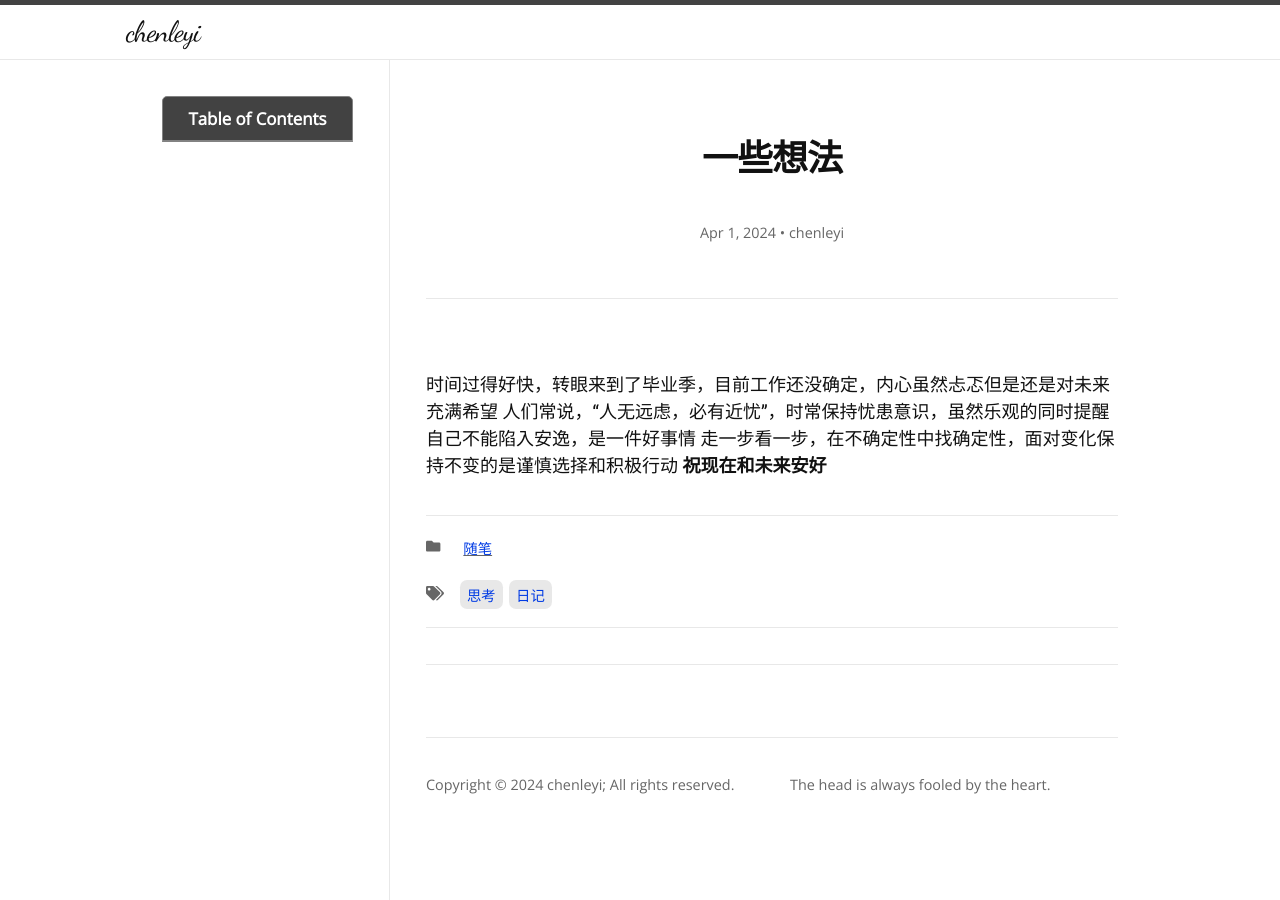
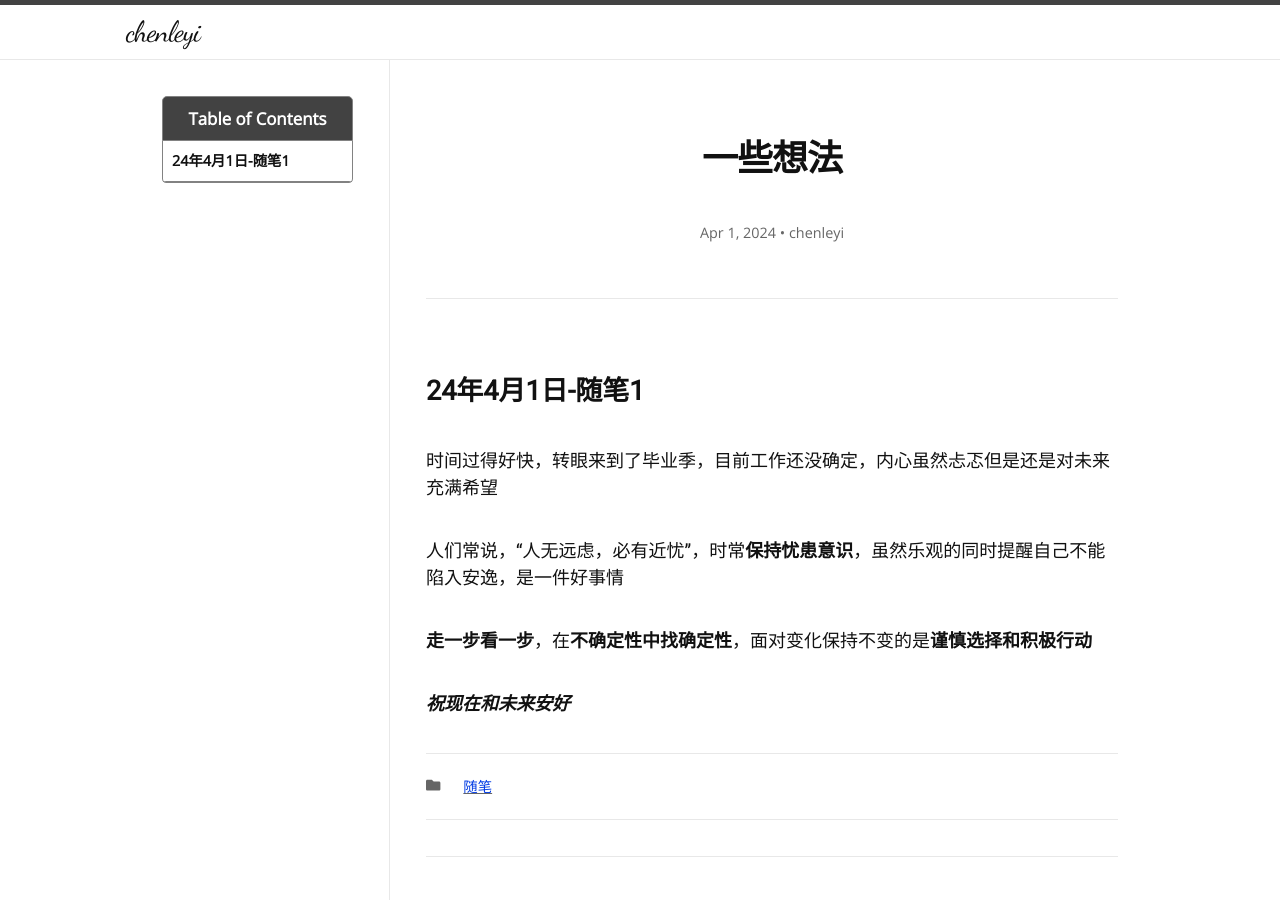
Before and after one commit to realChrisChen/realChrisChen.github.io, a Jekyll site: the page built from _posts/2024-04-01-一些思绪.md, in a window 1280 px wide. Built offline with Jekyll 4.4.1, drawn with Linux system fonts in a browser that asks for light colours; nearby versions of some CDN libraries; some web fonts are replaced.

Commit message:
a little bit modification

```diff
--- a/_posts/2024-04-01-一些思绪.md
+++ b/_posts/2024-04-01-一些思绪.md
@@ -3,12 +3,16 @@ layout: post
 toc: true
 title: "一些想法"
 categories: 随笔
-tags: [思考, 日记]
+tags:
 author:
   - chenleyi
 ---
+## 24年4月1日-随笔1
 
 时间过得好快，转眼来到了毕业季，目前工作还没确定，内心虽然忐忑但是还是对未来充满希望
-人们常说，“人无远虑，必有近忧”，时常保持忧患意识，虽然乐观的同时提醒自己不能陷入安逸，是一件好事情
-走一步看一步，在不确定性中找确定性，面对变化保持不变的是谨慎选择和积极行动
-**祝现在和未来安好**
+
+人们常说，“人无远虑，必有近忧”，时常**保持忧患意识**，虽然乐观的同时提醒自己不能陷入安逸，是一件好事情
+
+**走一步看一步**，在**不确定性中找确定性**，面对变化保持不变的是**谨慎选择和积极行动**
+
+***祝现在和未来安好***
```
